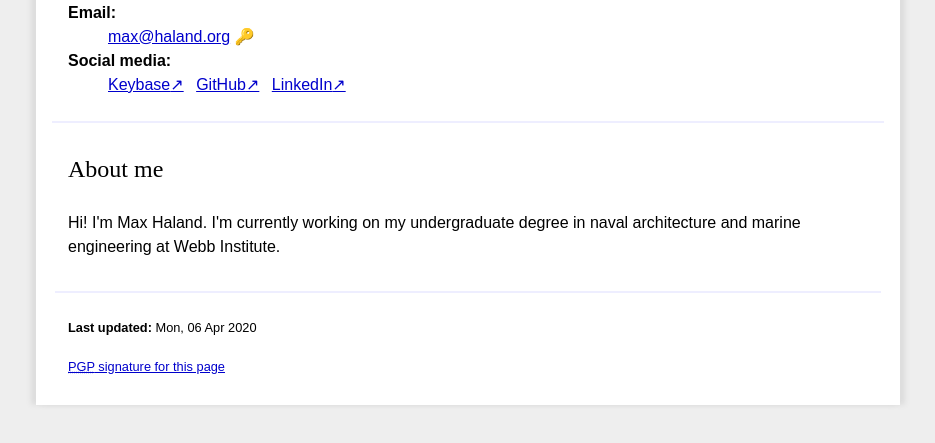
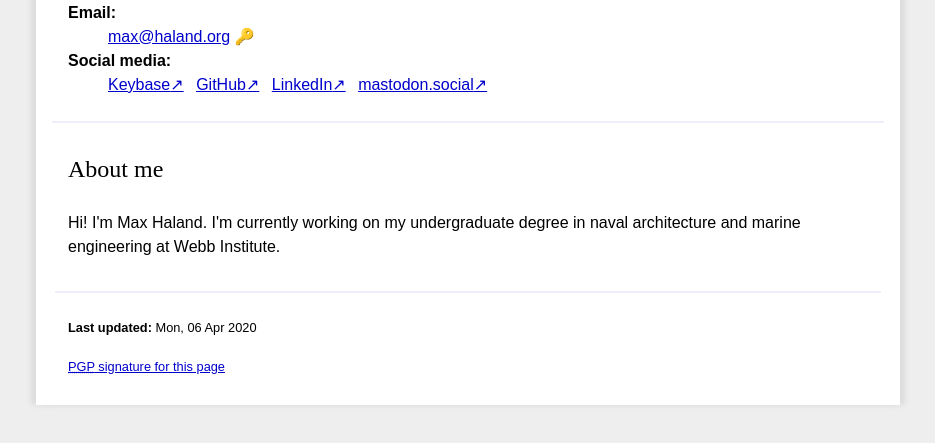
Before and after one commit to mabster314/homepage, a plain HTML site: page src/max/index.html in a window 1280 px wide. Shown: the part 187-630 px from the top of the page, without its empty margins (172-1107 px from the left). Drawn offline with Linux system fonts and the light colour scheme.

Commit message:
Add Mastodon to social

```diff
--- a/src/max/index.html
+++ b/src/max/index.html
@@ -62,6 +62,9 @@
                             <li>
                                 <a href="https://www.linkedin.com/in/max-haland" rel="external me nofollow">LinkedIn</a>
                             </li>
+                            <li>
+                                <a href="https://mastodon.social/@mabster314" rel="external me nofollow">mastodon.social</a>
+                            </li>
                         </ul>
                     </dd>
                 </dl>
```
Also changed, not shown: 1 other file.
